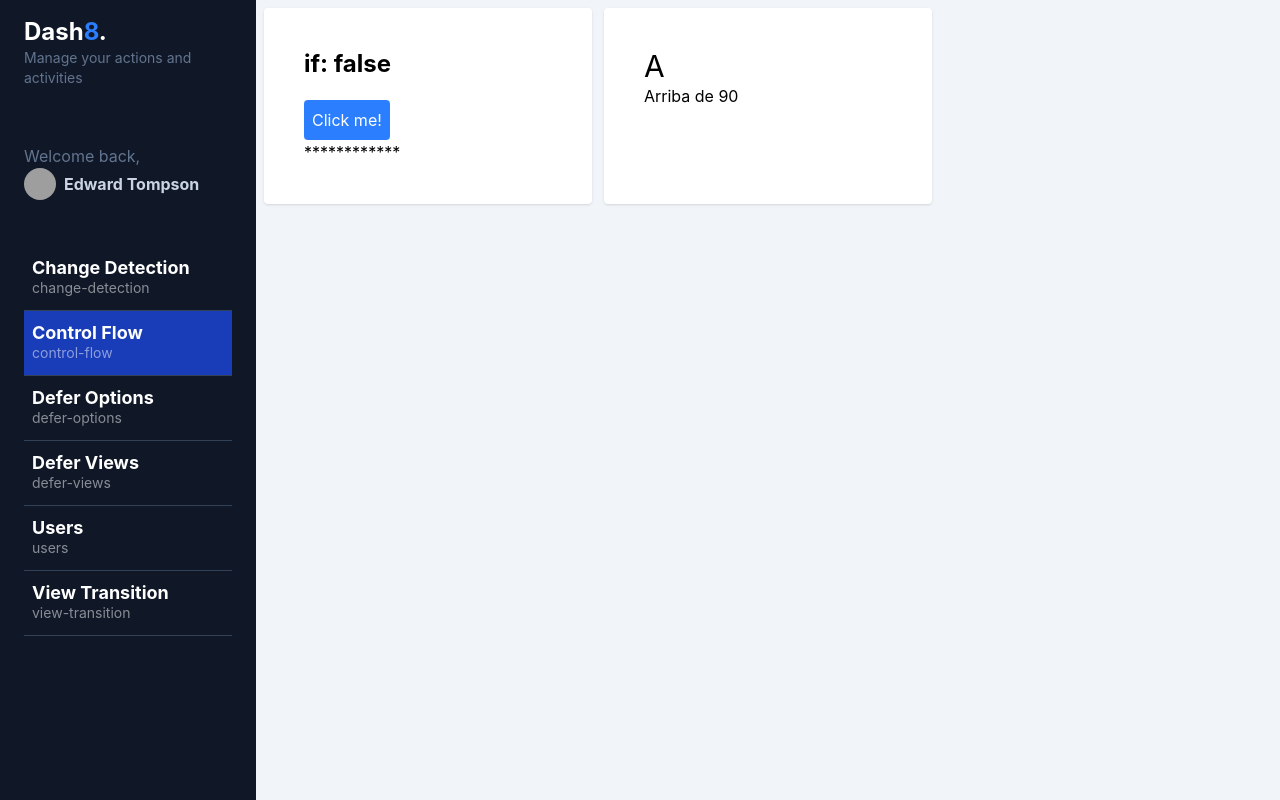
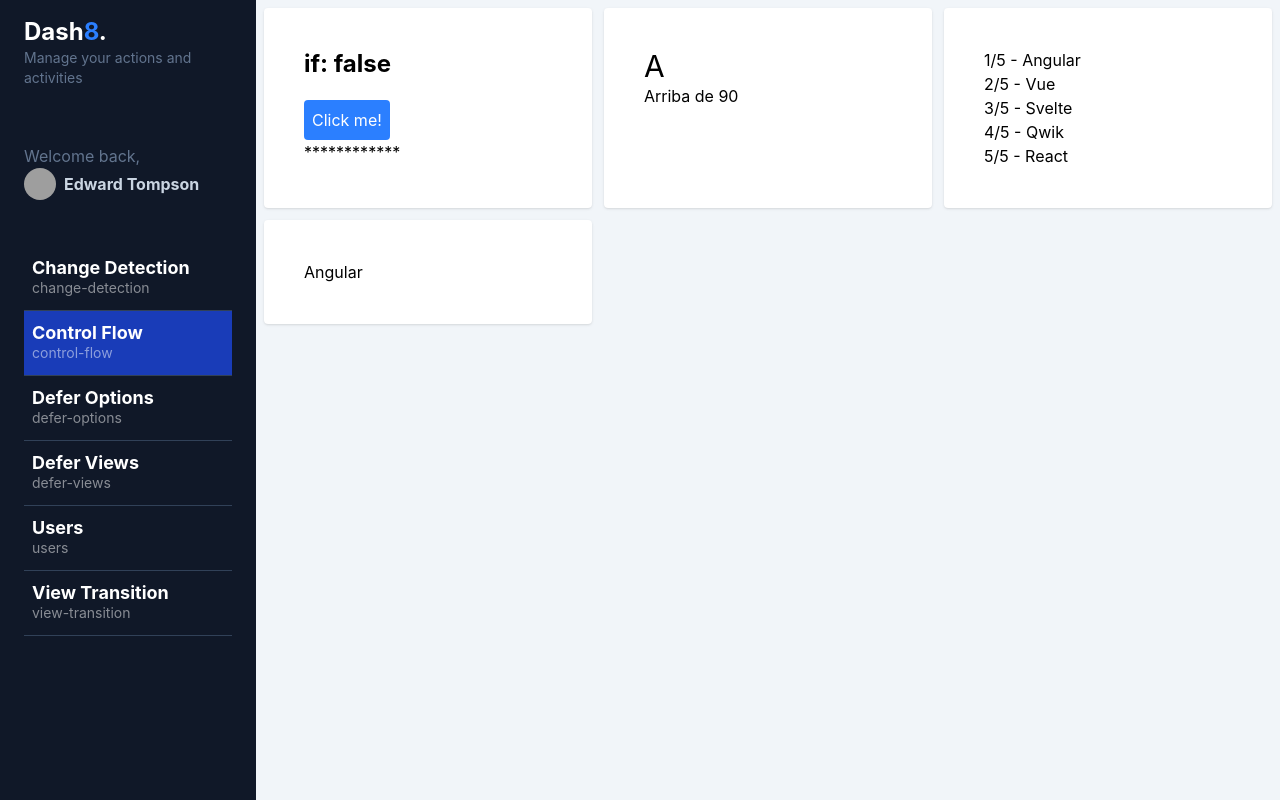
Before and after one commit to cristiancajiaos/10-my-dashboard, an Angular app: page /dashboard/control-flow in a window 1280 px wide. Built offline with nearby package versions, Linux system fonts and the light colour scheme; grey boxes are pictures that could not be loaded.

Commit message:
Añadido ejemplo de @for

```diff
--- a/src/app/dashboard/pages/control-flow/control-flow.html
+++ b/src/app/dashboard/pages/control-flow/control-flow.html
@@ -1,20 +1,23 @@
 <section class="control-flow">
   <div class="grid sm:grid-cols-1 md:grid-cols-2 lg:grid-cols-3 gap-3">
     <div class="bg-white rounded shadow p-10">
-      <h2 class="text-2xl font-bold mb-5">if: {{showContent()}}</h2>
+      <h2 class="text-2xl font-bold mb-5">if: {{ showContent() }}</h2>
 
-      <button class="p-2 bg-blue-500 hover:bg-blue-700 rounded text-white" (click)="toggleContent()">
+      <button
+        class="p-2 bg-blue-500 hover:bg-blue-700 rounded text-white"
+        (click)="toggleContent()"
+      >
         Click me!
       </button>
 
-      @if(showContent()) {
+      @if (showContent()) {
         <p>Hola, mundo!</p>
       } @else {
         <p>************</p>
       }
     </div>
     <div class="bg-white rounded shadow p-10">
-      <h2 class="text-3xl">{{grade()}}</h2>
+      <h2 class="text-3xl">{{ grade() }}</h2>
       @switch (grade()) {
         @case ('A') {
           <p>Arriba de 90</p>
@@ -29,5 +32,26 @@
         }
       }
     </div>
+    <div class="bg-white rounded shadow p-10">
+      <ul>
+        @for (framework of frameworks(); track framework;
+        let i = $index, first = $first, last = $last, even = $even, odd = $odd, count = $count) {
+          <li [class.bg-red-100]="even && !first && !last"
+          [class.bg-pink-100]="odd && !first && !last"
+          [class.bg-blue-100]="first || last">
+            {{i+1}}/{{count}} - {{ framework }}
+          </li>
+        }
+      </ul>
+    </div>
+    <div class="bg-white rounded shadow p-10">
+      <ul>
+        @for (framework of frameworks2(); track framework; let i = $index) {
+          <li>{{ framework }}</li>
+        } @empty {
+          <li>No hay frameworks agregados</li>
+        }
+      </ul>
+    </div>
   </div>
 </section>
--- a/src/app/dashboard/pages/control-flow/control-flow.ts
+++ b/src/app/dashboard/pages/control-flow/control-flow.ts
@@ -17,6 +17,9 @@ export default class ControlFlow {
   public showContent = signal(false);
   public grade = signal<Grade>('A');
 
+  public frameworks = signal(['Angular', 'Vue', 'Svelte', 'Qwik', 'React']);
+  public frameworks2 = signal(['Angular']);
+
   public toggleContent() {
     this.showContent.update(value => !value);
   }
```
